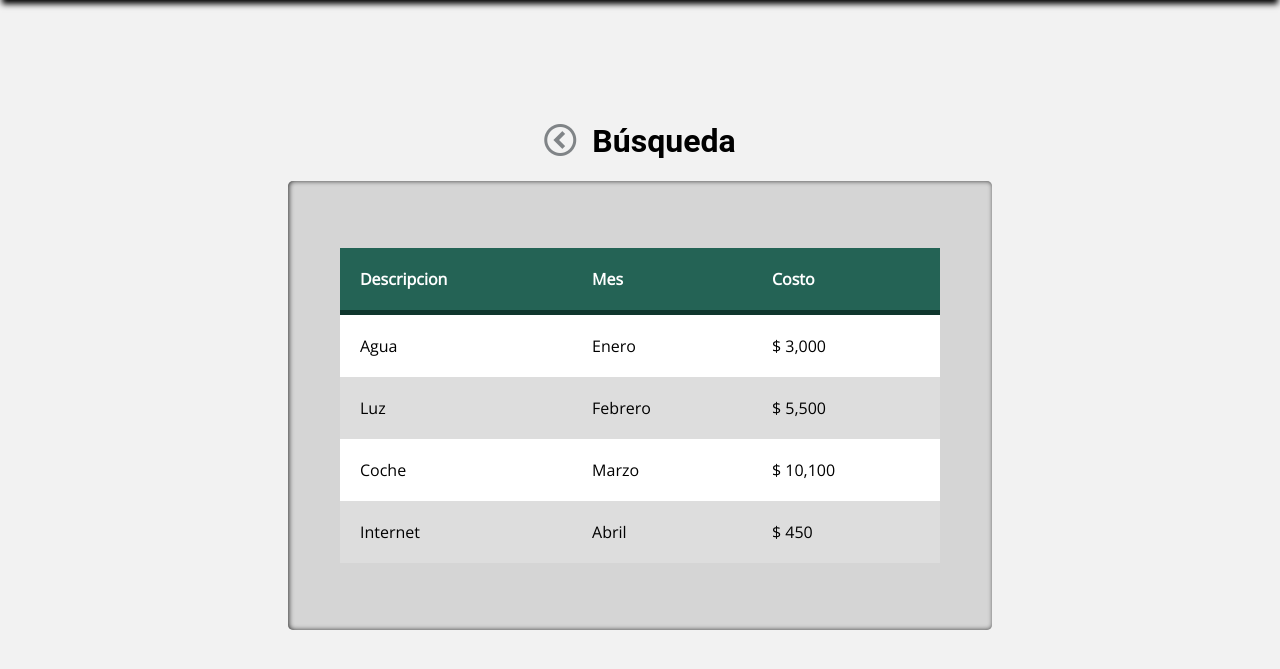
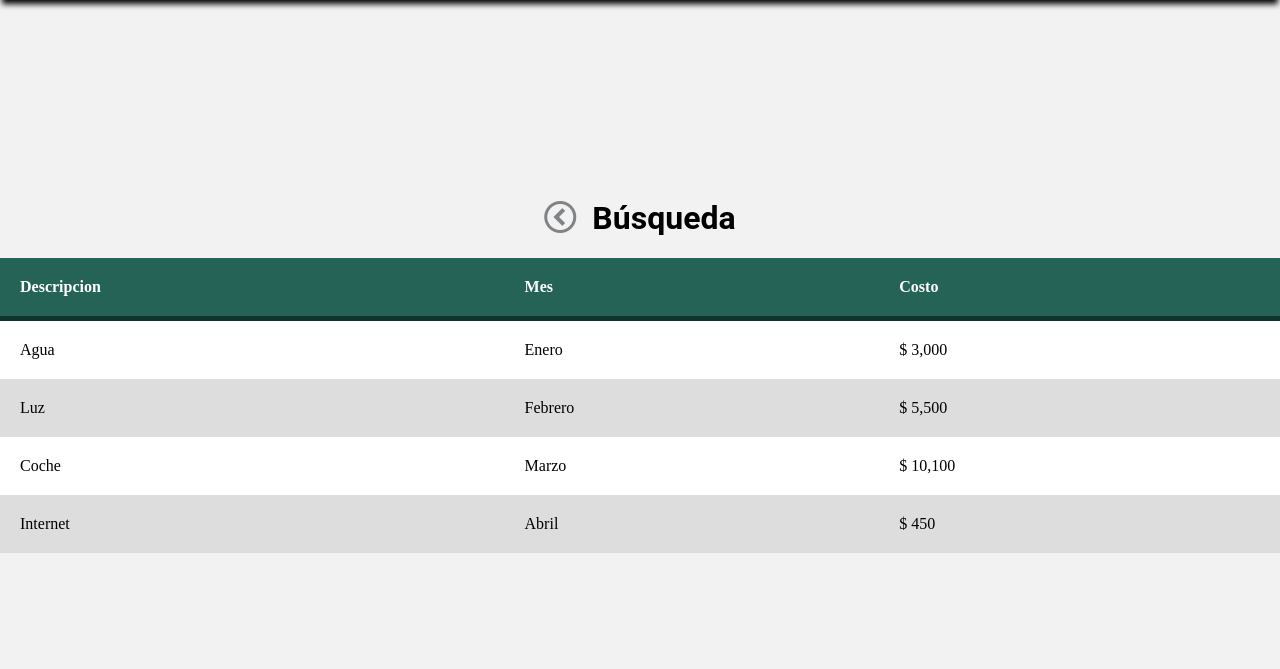
Before and after one commit to peblo-code/PROYECTO, a Django app: template servidor/pagina/templates/sections/config/users.html in a window 1280 px wide. Shown: the part 70-739 px from the top of the page. Run offline with Django 3.2, Linux system fonts and the light colour scheme; the template is opened without the code that fills it: most values are stand-ins (such as "Sample title", 1, 10 or a date in 2020); some web fonts are replaced.

Commit message:
elemento form eliminado

```diff
--- a/servidor/pagina/templates/sections/config/users.html
+++ b/servidor/pagina/templates/sections/config/users.html
@@ -25,16 +25,12 @@
             </a>
             <h1>Búsqueda</h1>
         </div>
-        <form action="" method="post" class="form-global-box">
-            <div class="form-item">
-                <div class="main-container">
         <table>
             <thead>
                 <tr>
                     <th>Descripcion</th><th>Mes</th><th>Costo</th>
                 </tr>
             </thead>
-
             <tr>
                 <td>Agua</td><td>Enero</td><td>$ 3,000</td>
             </tr>
@@ -49,9 +45,6 @@
             </tr>
         </table>
     </div>
-            </div>
-        </form>
-    </div>
     {% endblock %}
 </body>
 </html>
```
Lines whose indentation alone changed are shown as unchanged.
